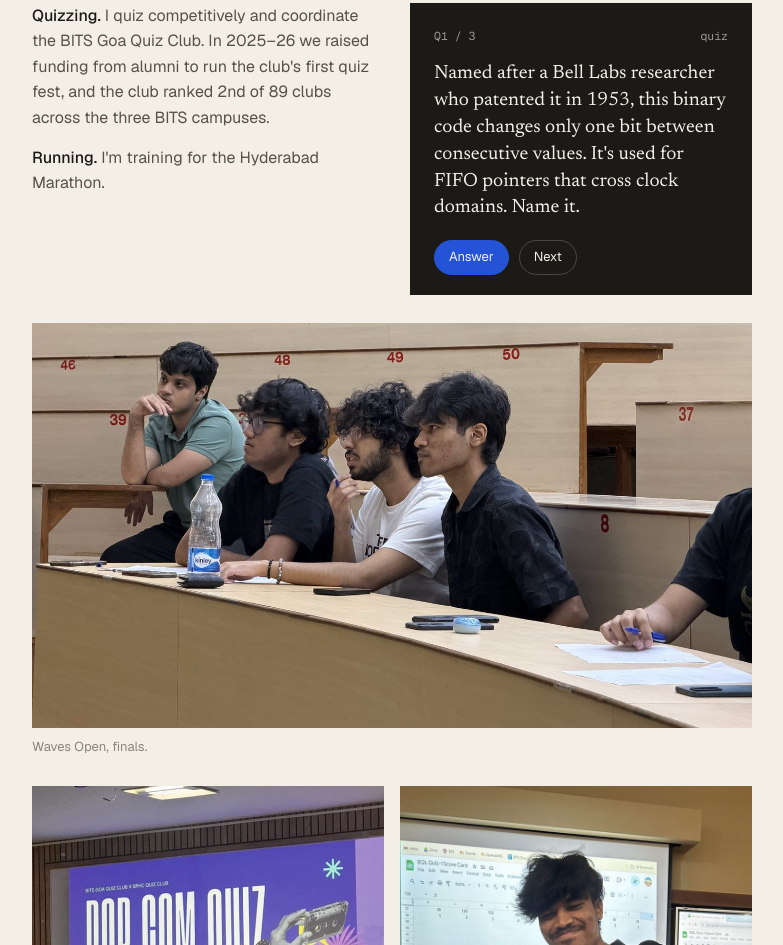
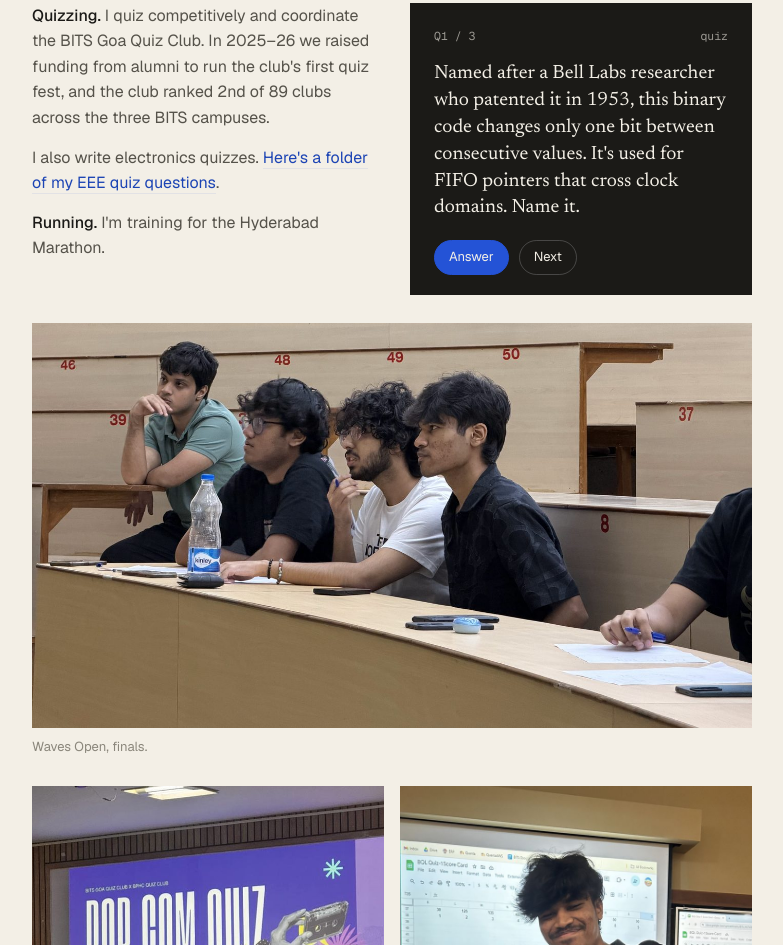
Before and after one commit to harib19/harib19.github.io, a plain HTML site: page index.html in a window 1280 px wide. Shown: the part 5215-6160 px from the top of the page, without its empty margins (438-1221 px from the left). Drawn offline with nearby package versions, Linux system fonts and the light colour scheme.

Commit message:
Link EEE quiz questions folder
Co-Authored-By: Claude Opus 5.5 <noreply@anthropic.com>

```diff
--- a/index.html
+++ b/index.html
@@ -423,6 +423,7 @@ footer{margin-top:96px; padding:26px 0 0; border-top:1px solid var(--ink); displ
     <div class="two">
       <div class="prose">
         <p><b>Quizzing.</b> I quiz competitively and coordinate the BITS Goa Quiz Club. In 2025–26 we raised funding from alumni to run the club's first quiz fest, and the club ranked 2nd of 89 clubs across the three BITS campuses.</p>
+        <p>I also write electronics quizzes. <a href="https://drive.google.com/drive/folders/17oHBsR0BT0KSlgRMFu0-e2rugusiiRey">Here's a folder of my EEE quiz questions</a>.</p>
         <p><b>Running.</b> I'm training for the Hyderabad Marathon.</p>
       </div>
 
```
